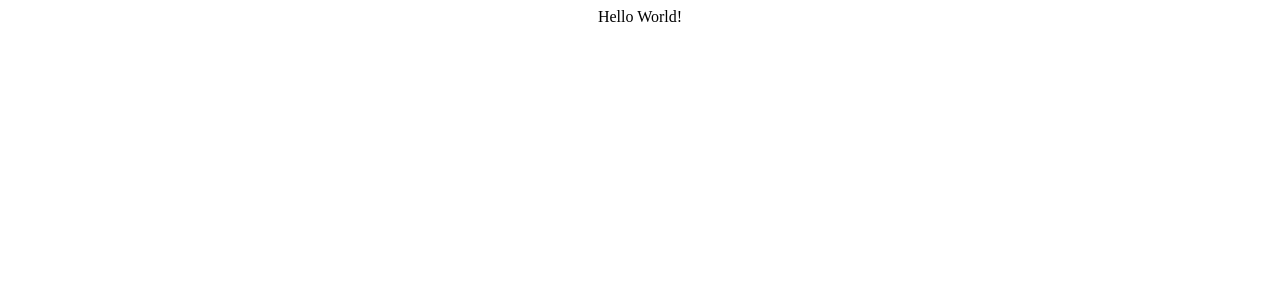
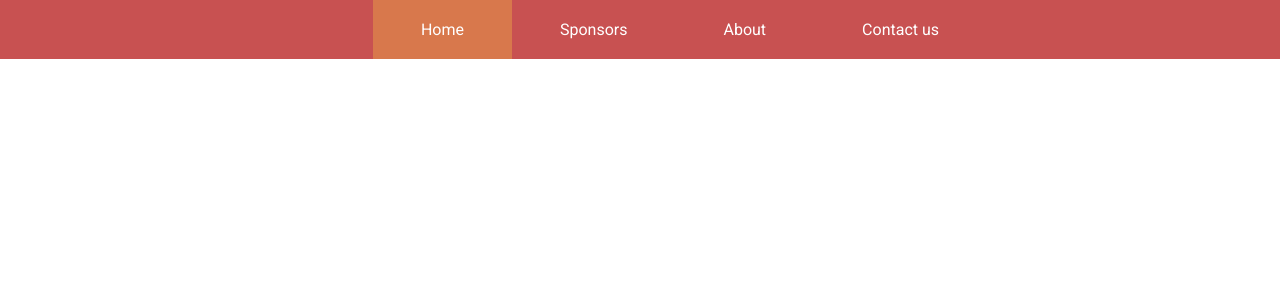
Before and after one commit to HackRU/Reactment, a React (Create React App) app in the folder challenge/: page / in a window 1280 px wide. Shown: the top 300 px of the page. Built offline with nearby package versions, Linux system fonts and the light colour scheme.

Commit message:
Implement fixed navbar

```diff
--- a/challenge/public/index.html
+++ b/challenge/public/index.html
@@ -8,6 +8,8 @@
     <meta name="description" content="Web site created using create-react-app" />
     <link rel="apple-touch-icon" href="%PUBLIC_URL%/logo192.png" />
     <link rel="manifest" href="%PUBLIC_URL%/manifest.json" />
+    <link rel="stylesheet" href="%PUBLIC_URL%/styles.css">
+    <link href="https://fonts.googleapis.com/css?family=Roboto&display=swap" rel="stylesheet">
     <title>HackRU Reactment Sandbox</title>
 </head>
 <body>
--- /dev/null
+++ b/challenge/public/styles.css
@@ -0,0 +1,35 @@
+body {
+  margin: 0;
+  padding: 0;
+  width: "100%";
+  height: "100%";
+}
+
+* {
+  font-family: "Roboto", sans-serif;
+  color : #ffffff
+}
+
+div.fixed {
+  position: fixed;
+  top: 0;
+  width : 100%
+}
+
+ul {
+  list-style: none;
+  margin: 0;
+  width: 100%;
+  background-color: #C85151;
+}
+
+ul li {
+  display: inline-block;
+  padding: 1.25rem 3rem;
+  cursor: pointer;
+}
+
+ul li:hover,
+ul li.active {
+  background-color:#D8784C ;
+}
--- a/challenge/src/App.jsx
+++ b/challenge/src/App.jsx
@@ -1,6 +1,6 @@
 import React, { Component } from "react";
 import strings from "./strings.json";
-
+import Navbar from './components/Navbar'
 class App extends Component {
     state = {}
     constructor(props) {
@@ -10,7 +10,7 @@ class App extends Component {
     render() {
         return (
             <div style={{ width: "100%", height: "100%", textAlign: "center" }}>
-                {strings.greeting}
+                <Navbar fixed={true} items={['Home', 'Sponsors', 'About', 'Contact us']} />
             </div>
         );
     }
--- /dev/null
+++ b/challenge/src/components/Navbar.jsx
@@ -0,0 +1,42 @@
+import React, { Component } from 'react';
+import PropTypes from 'prop-types';
+
+class Navbar extends Component {
+    constructor(props) {
+        super(props);
+        this.state = {
+            focused: 0
+        }
+    }
+
+    render() {
+        var self = this;
+        const { focused } = self.state;
+
+        return (
+            <div className={this.props.fixed && "fixed"}>
+                <ul>
+                    {this.props.items.map(function (element, index) {
+                        var style = '';
+                        if (focused === index) {
+                            style = 'active';
+                        }
+                        return <li className={style} onClick={() => self.setState({ focused: index })}>{element}</li>;
+                    })}
+                </ul>
+            </div>
+        );
+    }
+}
+
+Navbar.propTypes = {
+    fixed : PropTypes.bool ,
+    items : PropTypes.array
+}
+
+Navbar.defaultPropTypes = {
+    fixed : true  ,
+    items : []
+}
+
+export default Navbar;
```
Also changed, not shown: challenge/package.json (line endings or trailing spaces), 2 other files (tests, documents, lock files or other folders).
